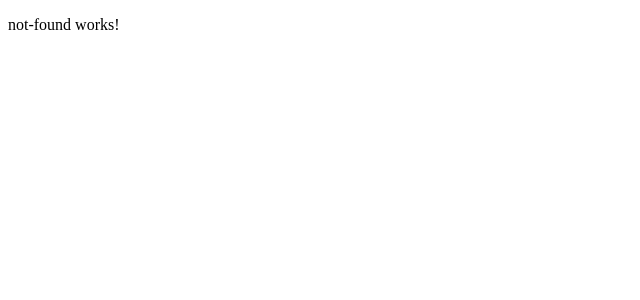
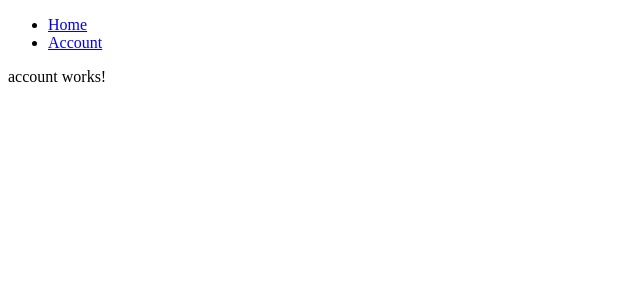
Before and after one commit to ichimichi/angular-sandbox, an Angular app: page /account in a window 1280 px wide. Before the commit this address led to /404. Shown: the top 300 px of the page, without its empty margins (0-640 px from the left). Built offline with nearby package versions, Linux system fonts and the light colour scheme.

Commit message:
navigate between routes using routerLink

```diff
--- /dev/null
+++ b/src/app/account/account.component.html
@@ -0,0 +1 @@
+<p>account works!</p>
--- /dev/null
+++ b/src/app/account/account.component.ts
@@ -0,0 +1,15 @@
+import { Component, OnInit } from '@angular/core';
+
+@Component({
+  selector: 'app-account',
+  templateUrl: './account.component.html',
+  styleUrls: ['./account.component.scss']
+})
+export class AccountComponent implements OnInit {
+
+  constructor() { }
+
+  ngOnInit(): void {
+  }
+
+}
--- a/src/app/app.component.html
+++ b/src/app/app.component.html
@@ -1 +1,7 @@
+<nav>
+  <ul>
+    <li><a routerLink="/">Home</a></li>
+    <li><a routerLink="/account">Account</a></li>
+  </ul>
+</nav>
 <router-outlet></router-outlet>
```
Also changed, not shown: src/app/app.module.ts (+11 -1 lines), src/app/account/account.component.scss (added), 1 other file (tests, documents, lock files or other folders).
